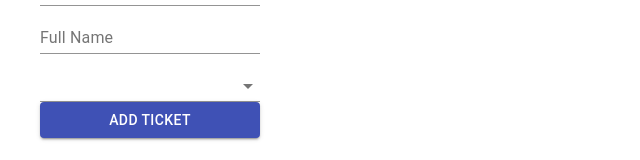
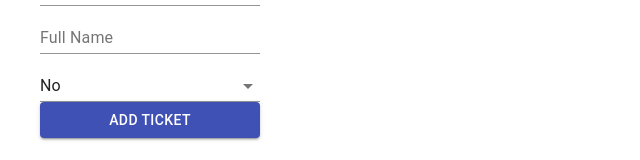
Before and after one commit to wpapsco/capstone-mockup, a React (Create React App) app: page /order in a window 1280 px wide. Shown: the part 171-331 px from the top of the page, without its empty margins (0-640 px from the left). Built offline with nearby package versions, Linux system fonts and the light colour scheme.

Commit message:
bug fix for concessions dropdown

```diff
--- a/src/features/ticketPurchase/EditOrderPage.tsx
+++ b/src/features/ticketPurchase/EditOrderPage.tsx
@@ -78,11 +78,11 @@ export default function EditOrderPage() {
                 <Select
                     labelId="concessions-label"
                     id="concessions-select"
-                    value={boughtConcessions}
+                    value={boughtConcessions ? 'Yes' : 'No'}
                     onChange={handleConcessionsChange}
                 >
                     <MenuItem value='Yes'>Yes</MenuItem>
-                    <MenuItem value={'No'}>No</MenuItem>
+                    <MenuItem value='No'>No</MenuItem>
                 </Select>
 
                 <Button variant='contained' color='primary' onClick={() => handleAddTicket()}>
```
